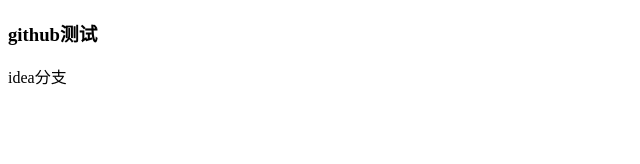
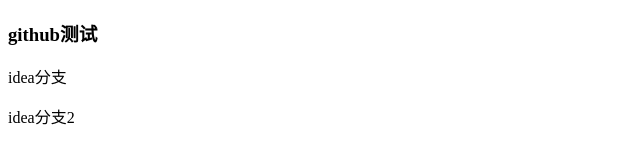
Before and after one commit to bolala520/github, a plain HTML site: page index.html in a window 1280 px wide. Shown: the full height of the page, 0-640 px from the left. Drawn offline with Linux system fonts and the light colour scheme.

Commit message:
add-ideal2

```diff
--- a/index.html
+++ b/index.html
@@ -7,5 +7,6 @@
 <body>
 <h3>github测试</h3>
 <p>idea分支</p>
+<p>idea分支2</p>
 </body>
 </html>
```
